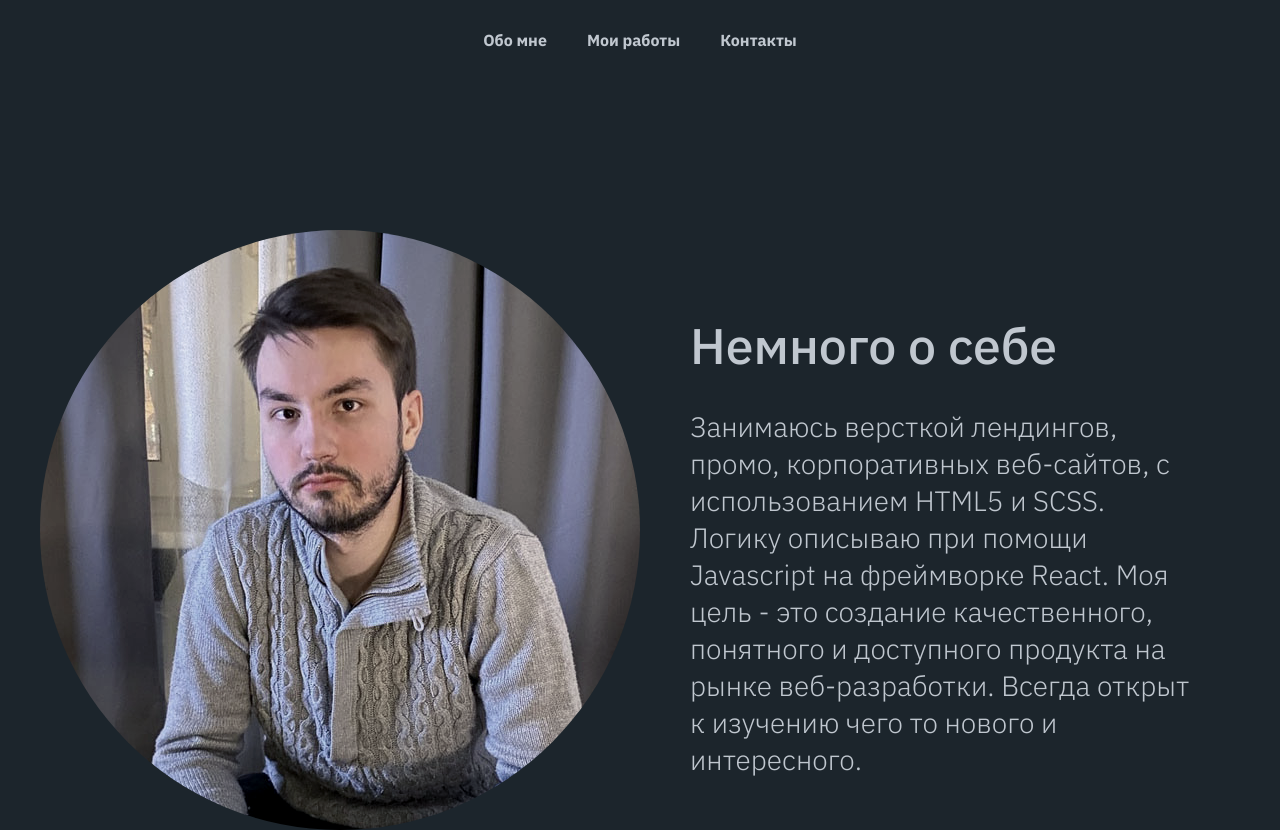
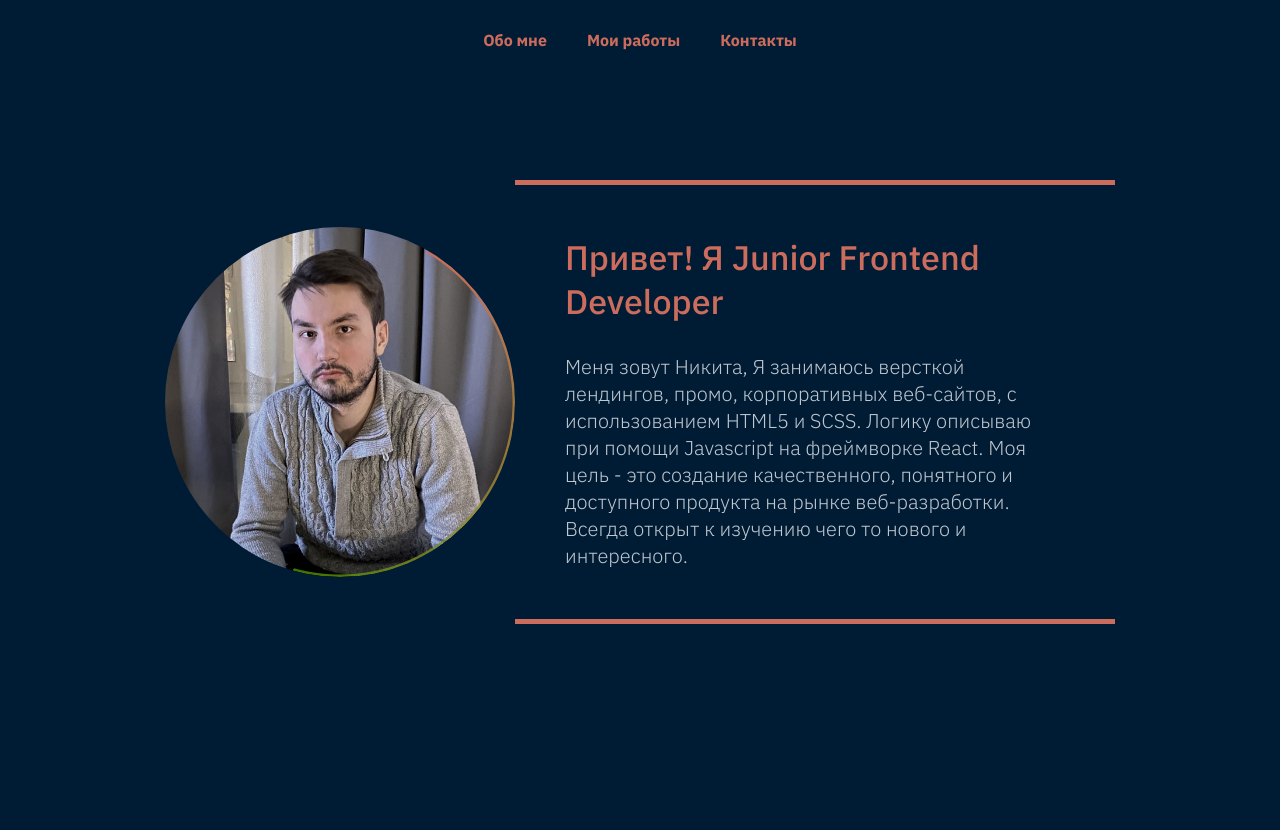
Before and after one commit to Fjornir/sn-portfolio, a React (Create React App) app: page / in a window 1280 px wide. After the commit the page ends 800 px from the top, so only its background shows below. Built offline with nearby package versions, Linux system fonts and the light colour scheme.

Commit message:
About block styling, more css option added

```diff
--- a/src/components/AboutMe.tsx
+++ b/src/components/AboutMe.tsx
@@ -3,17 +3,18 @@ import "../style/aboutMe.scss";
 function AboutMe() {
   return (
     <div className="about-container">
-      <div className="about-container__photo"></div>
+      <div className="about-container__photo">
+      </div>
       <div className="about-container-info">
         <h1 className="about-container-info__title">
-          Немного о себе
+          Привет! Я Junior Frontend Developer
         </h1>
         <div className="about-container-info__text">
-          Занимаюсь версткой лендингов, промо, корпоративных веб-сайтов, с
-          использованием HTML5 и SCSS. Логику описываю при помощи Javascript на
-          фреймворке React. Моя цель - это создание качественного, понятного и
-          доступного продукта на рынке веб-разработки. Всегда открыт к изучению
-          чего то нового и интересного.
+          Меня зовут Никита, Я занимаюсь версткой лендингов, промо,
+          корпоративных веб-сайтов, с использованием HTML5 и SCSS. Логику
+          описываю при помощи Javascript на фреймворке React. Моя цель - это
+          создание качественного, понятного и доступного продукта на рынке
+          веб-разработки. Всегда открыт к изучению чего то нового и интересного.
         </div>
       </div>
     </div>
--- a/src/components/Header.tsx
+++ b/src/components/Header.tsx
@@ -1,4 +1,4 @@
-import '../style/headerStyle.scss'
+import "../style/headerStyle.scss";
 const navs = ["Обо мне", "Мои работы", "Контакты"];
 
 function Header() {
@@ -8,7 +8,9 @@ function Header() {
         <ul className="nav">
           {navs.map((item) => (
             <li key={item} className="nav-item">
-              <a href="#" className="nav-item__link">{item}</a>
+              <a href="#" className="nav-item__link">
+                {item}
+              </a>
             </li>
           ))}
         </ul>
--- a/src/style/_colors.scss
+++ b/src/style/_colors.scss
@@ -1,3 +1,13 @@
+@import "properties";
+
 $primary: #c0c7cf;
 $secondary: #fcfdff;
-$background: #1C252C;
+$background: #001c34;
+$color1: #cc6c5c;
+$color2: #58a500b6;
+$gradient: conic-gradient(
+  from $from,
+  $color1,
+  $color2 $distance,
+  transparent $distance
+);
--- /dev/null
+++ b/src/style/_properties.scss
@@ -0,0 +1,3 @@
+$border: 3px;
+$from: 30deg;
+$distance: 46%;
--- a/src/style/aboutMe.scss
+++ b/src/style/aboutMe.scss
@@ -1,16 +1,44 @@
-@import 'colors';
+@import "colors";
+@import "properties";
 
-.about-container{
+.about-container {
   display: flex;
   align-items: center;
   justify-content: center;
-    padding: 150px 0 0 0;
+  padding: 100px 0 0 0;
   flex-wrap: wrap;
 
   &__photo {
-        padding: 300px;
-        background: url('../images/myPhoto.png');
+    position: relative;
+    display: block;
+    width: 350px;
+    height: 350px;
+    background: url("../images/myPhoto.png");
+    background-repeat: no-repeat;
+    background-size: cover;
     border-radius: 50%;
+  }
+
+  &__photo::after {
+    content: "";
+    border-radius: 999px;
+    display: block;
+    position: absolute;
+    top: 0px;
+    left: 0px;
+    height: 100%;
+    width: 100%;
+    background: $gradient;
+    -webkit-mask: radial-gradient(
+      farthest-side,
+      transparent calc(100% - $border),
+      #fff calc(100% - $border + 1px)
+    );
+    mask: radial-gradient(
+      farthest-side,
+      transparent calc(100% - $border),
+      #fff calc(100% - $border + 1px)
+    );
   }
 
   &-info {
@@ -19,16 +47,19 @@
     max-width: 600px;
     color: $primary;
     padding: 50px;
+    border: 5px $color1;
+    border-style: solid none;
 
     &__title {
-            padding: 30px 0;
+      padding: 0 0 30px 0;
       font-weight: 400;
-            font-size: 50px;
+      font-size: 34px;
+      color: $color1;
     }
 
     &__text {
       font-weight: 300;
-            font-size: 28px;
+      font-size: 20px;
     }
   }
 }
--- a/src/style/headerStyle.scss
+++ b/src/style/headerStyle.scss
@@ -16,7 +16,7 @@
 
     &__link {
       text-decoration: none;
-      color: $primary;
+      color: $color1;
 
       &:hover {
         color: $secondary;
```
Lines whose indentation alone changed are shown as unchanged.
